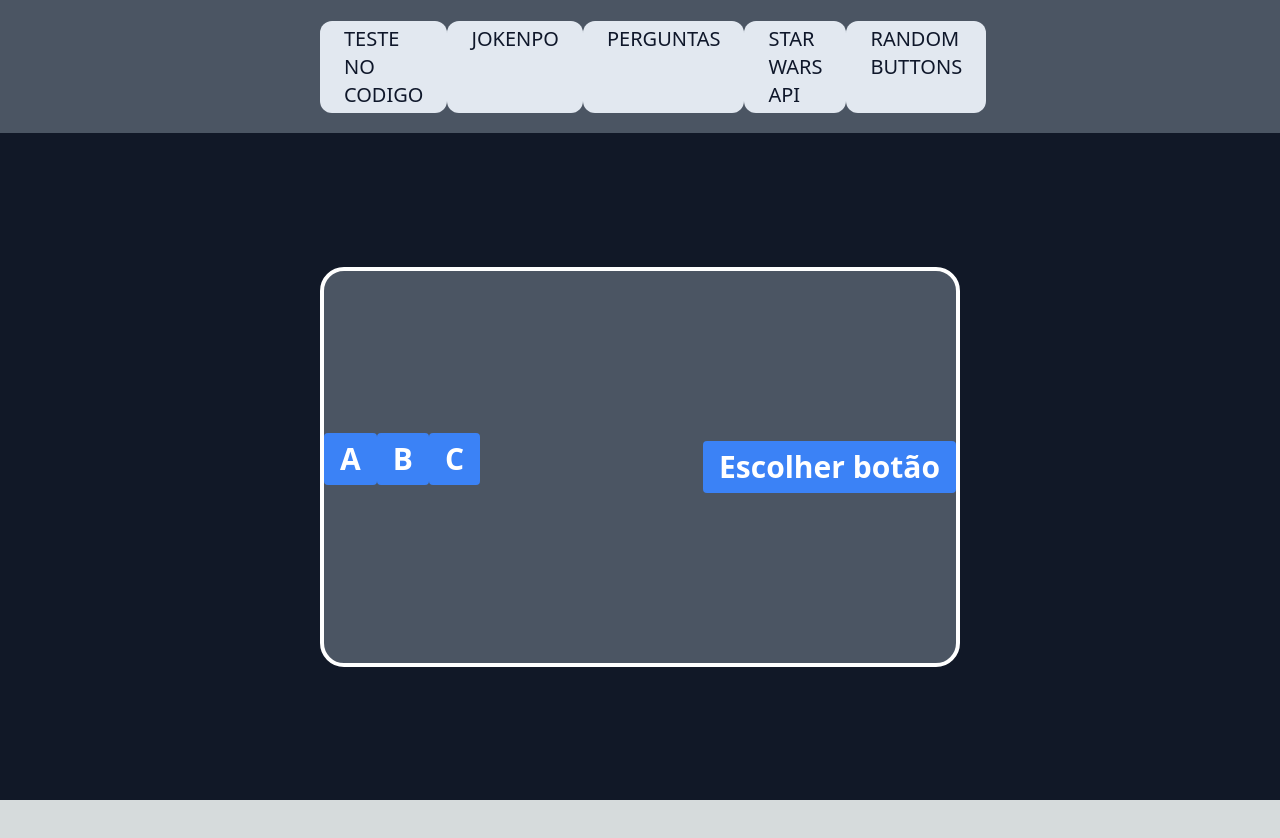
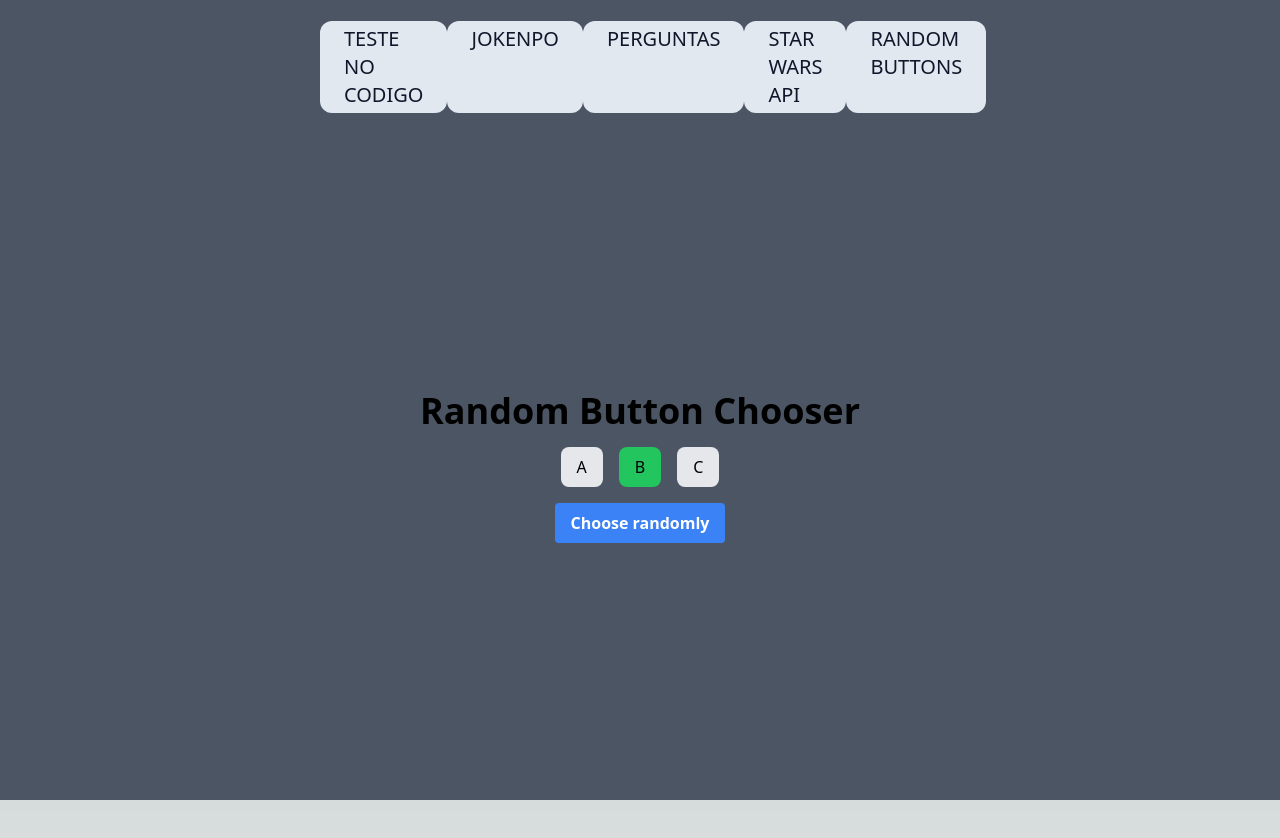
Before and after one commit to Jamilsonh/nextjs-study, a Next.js app: page /randombuttons in a window 1280 px wide. Shown: the top 838 px of the page. Before the commit the page ends 800 px from the top, so only its background shows below. Built offline with nearby package versions, Linux system fonts and the light colour scheme.

Commit message:
feat: Melhorando layout da pagina jokenpo

```diff
--- a/package.json
+++ b/package.json
@@ -14,6 +14,7 @@
     "@types/react": "18.2.0",
     "@types/react-dom": "18.2.1",
     "autoprefixer": "10.4.14",
+    "classnames": "^2.3.2",
     "eslint": "8.39.0",
     "eslint-config-next": "13.3.4",
     "next": "13.3.4",
--- a/src/components/RandomButton/index.tsx
+++ /dev/null
@@ -1,19 +0,0 @@
-import React from 'react';
-
-interface ButtonProps {
-  text: string;
-  onClick: () => void;
-}
-
-const Button: React.FC<ButtonProps> = ({ text, onClick }) => {
-  return (
-    <button
-      className='bg-blue-500 hover:bg-blue-700 text-white font-bold py-2 px-4 rounded'
-      onClick={onClick}
-    >
-      {text}
-    </button>
-  );
-};
-
-export default Button;
--- a/src/pages/jokenpo/index.tsx
+++ b/src/pages/jokenpo/index.tsx
@@ -12,7 +12,12 @@ const getRandomOption = () => {
   return options[index];
 };
 
-const getResult = (playerOption: string, computerOption: string) => {
+const getResult = (
+  playerOption: string,
+  computerOption: string,
+  setPlayerScore: any,
+  setComputerScore: any
+) => {
   if (playerOption === computerOption) {
     return 'Empate';
   }
@@ -21,8 +26,10 @@ const getResult = (playerOption: string, computerOption: string) => {
     (playerOption === 'Papel' && computerOption === 'Pedra') ||
     (playerOption === 'Tesoura' && computerOption === 'Papel')
   ) {
+    setPlayerScore((playerScore: any) => playerScore + 1);
     return 'Você ganhou!';
   }
+  setComputerScore((computerScore: any) => computerScore + 1);
   return 'Você perdeu!';
 };
 
@@ -35,11 +42,19 @@ export default function Joken() {
     computer: string;
   }>({ player: '', computer: '' });
 
+  const [playerScore, setPlayerScore] = useState<any>(0);
+  const [computerScore, setComputerScore] = useState<any>(0);
+
   const handleOptionClick = (optionName: string) => {
     const option = options.find((o) => o.name === optionName);
     if (option) {
       const computer = getRandomOption();
-      const gameResult = getResult(option.name, computer.name);
+      const gameResult = getResult(
+        option.name,
+        computer.name,
+        setPlayerScore,
+        setComputerScore
+      );
       setSelectedOptions({ player: option.emoji, computer: computer.emoji });
       setPlayerOption(option.emoji);
       setComputerOption(computer.emoji);
@@ -50,13 +65,20 @@ export default function Joken() {
   return (
     <div className='flex items-center justify-center h-full w-full bg-gray-900'>
       <div className='bg-gray-600 w-1/2 h-3/5 border-white border-4 rounded-3xl flex justify-between items-center text-3xl mx-auto overflow-hidden '>
-        <div className='w-1/5 h-full bg-blue-300 p-2 flex flex-col justify-center items-center'>
-          <div className='h-1/5'>Voce</div>
-          <div className='h-4/5 flex flex-col justify-center items-center w-full'>
+        <div className='w-1/5 h-full bg-blue-300  flex flex-col justify-around items-center'>
+          <div className='h-1/6 bg-slate-300 w-full flex justify-center items-center text-slate-800'>
+            Voce
+          </div>
+          <div className='h-1/6 w-full items-center justify-center flex '>
+            <div className='bg-blue-200 p-1 text-slate-800 rounded-full'>
+              {playerScore}
+            </div>
+          </div>
+          <div className='h-4/6 flex flex-col justify-center items-center p-2 w-full gap-2'>
             {options.map((option) => (
               <button
-                className={`bg-gray-500 w-1/2 h-2/5 rounded-full hover:bg-transparent ${
-                  selectedOptions.player === option.emoji ? 'bg-blue-400' : ''
+                className={`bg-gray-500 w-full h-2/5 rounded-2xl text-4xl ${
+                  selectedOptions.player === option.emoji ? 'bg-red-400' : ''
                 }`}
                 key={option.name}
                 onClick={() => handleOptionClick(option.name)}
@@ -68,7 +90,7 @@ export default function Joken() {
         </div>
 
         <div className='w-3/5 h-full bg-blue-500 p-2 flex justify-center items-center'>
-          {playerOption && (
+          {playerOption && computerOption && (
             <>
               <div className='w-1/4 h-full flex justify-center items-center'>
                 <h2>{playerOption}</h2>
@@ -83,13 +105,20 @@ export default function Joken() {
           )}
         </div>
 
-        <div className='w-1/5 h-full bg-blue-300 p-2 flex flex-col justify-center items-center'>
-          <div className='h-1/5'>Machine</div>
-          <div className='h-4/5 flex flex-col justify-center items-center w-full'>
+        <div className='w-1/5 h-full bg-blue-300  flex flex-col justify-around items-center'>
+          <div className='h-1/6 bg-slate-300 w-full flex justify-center items-center text-slate-800'>
+            Computador
+          </div>
+          <div className='h-1/6 w-full items-center justify-center flex '>
+            <div className='bg-blue-200 p-1 text-slate-800 rounded-full'>
+              {computerScore}
+            </div>
+          </div>
+          <div className='h-4/6 flex flex-col justify-center items-center p-2 w-full gap-2'>
             {options.map((option) => (
               <button
-                className={`bg-gray-500 w-1/2 h-2/5 rounded-full hover:bg-transparent ${
-                  selectedOptions.computer === option.emoji ? 'bg-blue-400' : ''
+                className={`bg-gray-500 w-full h-2/5 rounded-2xl text-4xl ${
+                  selectedOptions.computer === option.emoji ? 'bg-red-400' : ''
                 }`}
                 key={option.name}
               >
--- a/src/pages/randombuttons/index.tsx
+++ b/src/pages/randombuttons/index.tsx
@@ -1,39 +1,77 @@
-import Button from '@/components/RandomButton';
-import { useState } from 'react';
+import { useState, useEffect } from 'react';
+import Head from 'next/head';
+import classNames from 'classnames';
 
-export default function RandomButtons() {
-  const [chosenButton, setChosenButton] = useState<string>();
+const BUTTONS = ['A', 'B', 'C'];
 
-  const handleChooseButton = () => {
-    const randomNumber = Math.floor(Math.random() * 3) + 1;
-    switch (randomNumber) {
-      case 1:
-        setChosenButton('A');
-        break;
-      case 2:
-        setChosenButton('B');
-        break;
-      case 3:
-        setChosenButton('C');
-        break;
-      default:
-        break;
-    }
-  };
+export default function Home() {
+  const [chosenButton, setChosenButton] = useState<string | null>(null);
+  const [highlightedButton, setHighlightedButton] = useState<string | null>(
+    null
+  );
+
+  useEffect(() => {
+    const intervalId = setInterval(() => {
+      const randomButton = BUTTONS[Math.floor(Math.random() * BUTTONS.length)];
+      setHighlightedButton(randomButton);
+      setTimeout(() => {
+        setHighlightedButton(null);
+        setChosenButton(randomButton);
+        setTimeout(() => {
+          setChosenButton(null);
+        }, 2000);
+      }, 2000);
+    }, 3000); // run every 3 seconds
+
+    return () => clearInterval(intervalId);
+  }, []);
 
   return (
-    <div className='flex items-center justify-center h-full w-full bg-gray-900'>
-      <div className='bg-gray-600 w-1/2 h-3/5 border-white border-4 rounded-3xl flex justify-between items-center text-3xl mx-auto overflow-hidden '>
-        <div className='flex mb-4'>
-          <Button text='A' onClick={() => setChosenButton('A')} />
-          <Button text='B' onClick={() => setChosenButton('B')} />
-          <Button text='C' onClick={() => setChosenButton('C')} />
+    <div className='flex flex-col items-center justify-center min-h-screen'>
+      <Head>
+        <title>Random Button Chooser</title>
+        <meta name='description' content='Choose a button at random' />
+        <link rel='icon' href='/favicon.ico' />
+      </Head>
+
+      <main className='flex flex-col items-center justify-center space-y-4'>
+        <h1 className='text-4xl font-bold'>Random Button Chooser</h1>
+
+        <div className='flex space-x-4'>
+          {BUTTONS.map((button) => (
+            <button
+              key={button}
+              className={classNames(
+                'py-2 px-4 rounded-lg transition-colors duration-500',
+                {
+                  'bg-green-500': chosenButton === button,
+                  'bg-gray-200 hover:bg-gray-300': highlightedButton === button,
+                  'bg-gray-200':
+                    chosenButton !== button && highlightedButton !== button,
+                }
+              )}
+              disabled={chosenButton !== null}
+            >
+              {button}
+            </button>
+          ))}
         </div>
-        <Button text='Escolher botão' onClick={handleChooseButton} />
-        {chosenButton && (
-          <p className='mt-4'>{`Botão escolhido: ${chosenButton}`}</p>
-        )}
-      </div>
+
+        <button
+          className='bg-blue-500 hover:bg-blue-700 text-white font-bold py-2 px-4 rounded'
+          onClick={() => {
+            const randomButton =
+              BUTTONS[Math.floor(Math.random() * BUTTONS.length)];
+            setChosenButton(randomButton);
+            setTimeout(() => {
+              setChosenButton(null);
+            }, 2000);
+          }}
+          disabled={chosenButton !== null}
+        >
+          Choose randomly
+        </button>
+      </main>
     </div>
   );
 }
```
Also changed, not shown: 1 other file (tests, documents, lock files or other folders).
